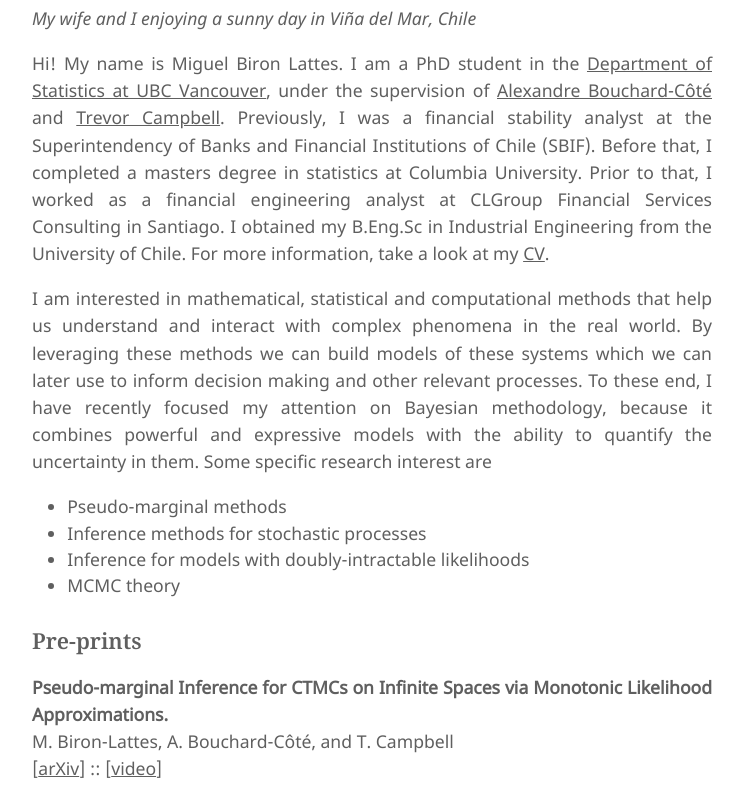
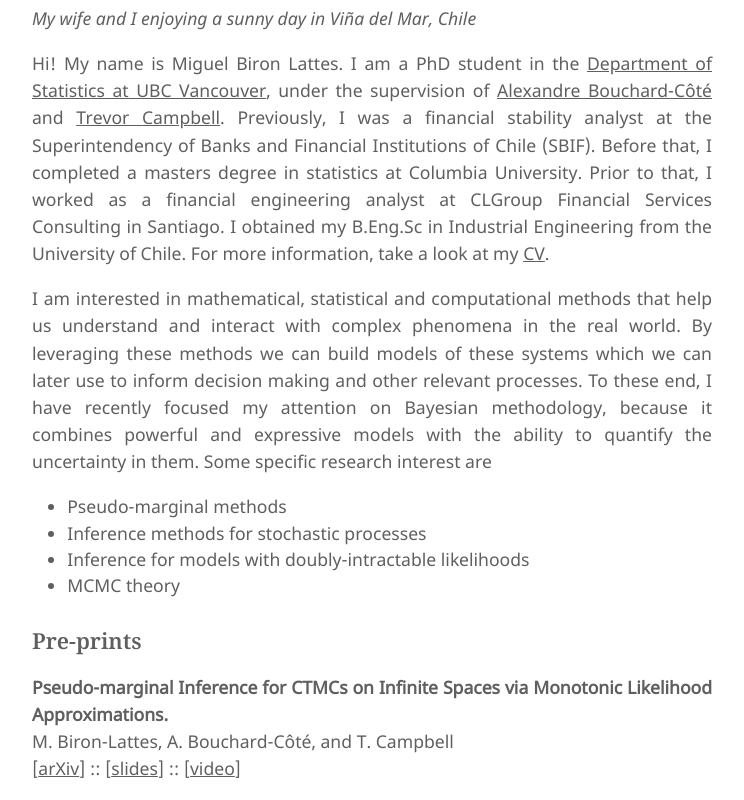
Before and after one commit to miguelbiron/miguelbiron.github.io, a plain HTML site: page index.html in a window 1280 px wide. Shown: the part 495-1295 px from the top of the page, without its empty margins (278-1022 px from the left). Drawn offline with nearby package versions, Linux system fonts and the light colour scheme.

Commit message:
added slides for ctmc-skeletoid

```diff
--- a/index.html
+++ b/index.html
@@ -165,7 +165,7 @@
 <h2 id="pre-prints">Pre-prints</h2>
 <p><strong>Pseudo-marginal Inference for CTMCs on Infinite Spaces via Monotonic Likelihood Approximations.</strong><br>
 M. Biron-Lattes, A. Bouchard-Côté, and T. Campbell<br>
-[<a href="https://arxiv.org/abs/2105.13566">arXiv</a>] :: [<a href="https://u.pcloud.link/publink/show?code=XZAV5TXZQeofsyoHglkYHAkP0Yqd7LcO7OLy">video</a>]</p>
+[<a href="https://arxiv.org/abs/2105.13566">arXiv</a>] :: [<a href="https://docs.google.com/presentation/d/1M1fqc627MLWer21kOjE6-kiR30r9BY5XAqLV8Hltiac/edit?usp=sharing">slides</a>] :: [<a href="https://u.pcloud.link/publink/show?code=XZAV5TXZQeofsyoHglkYHAkP0Yqd7LcO7OLy">video</a>]</p>
 
       </div>
     </main>
```
